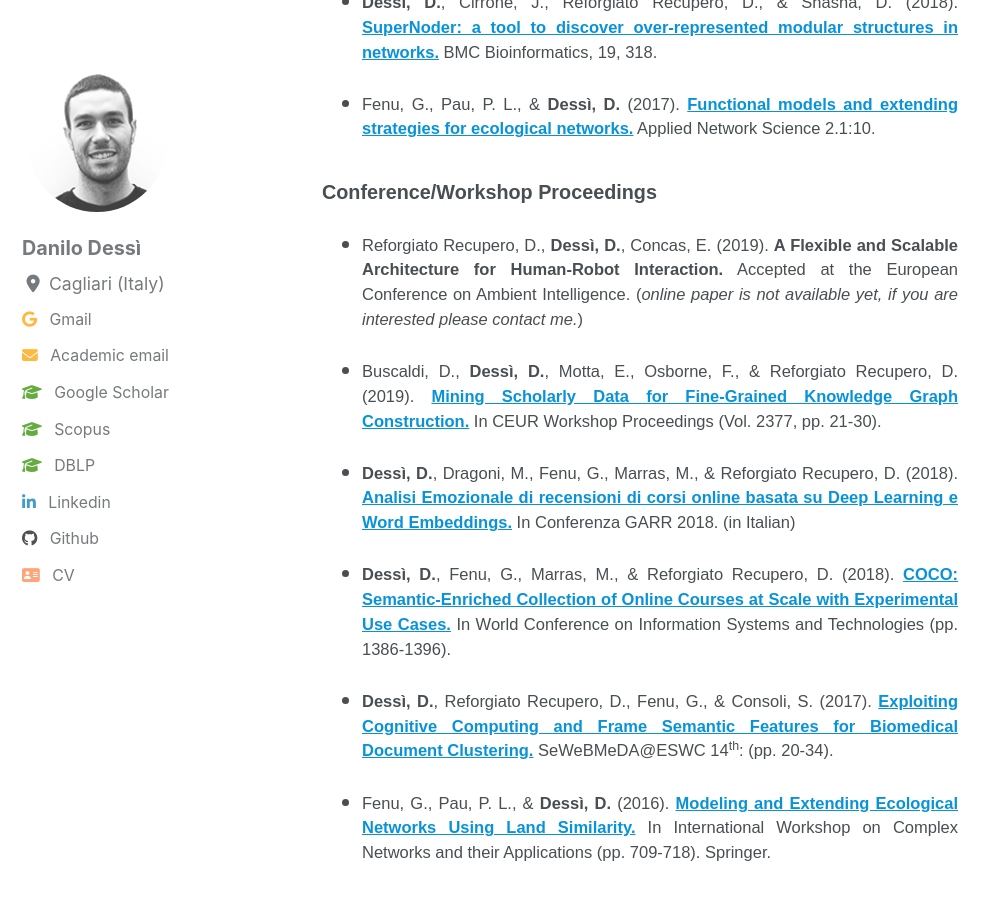
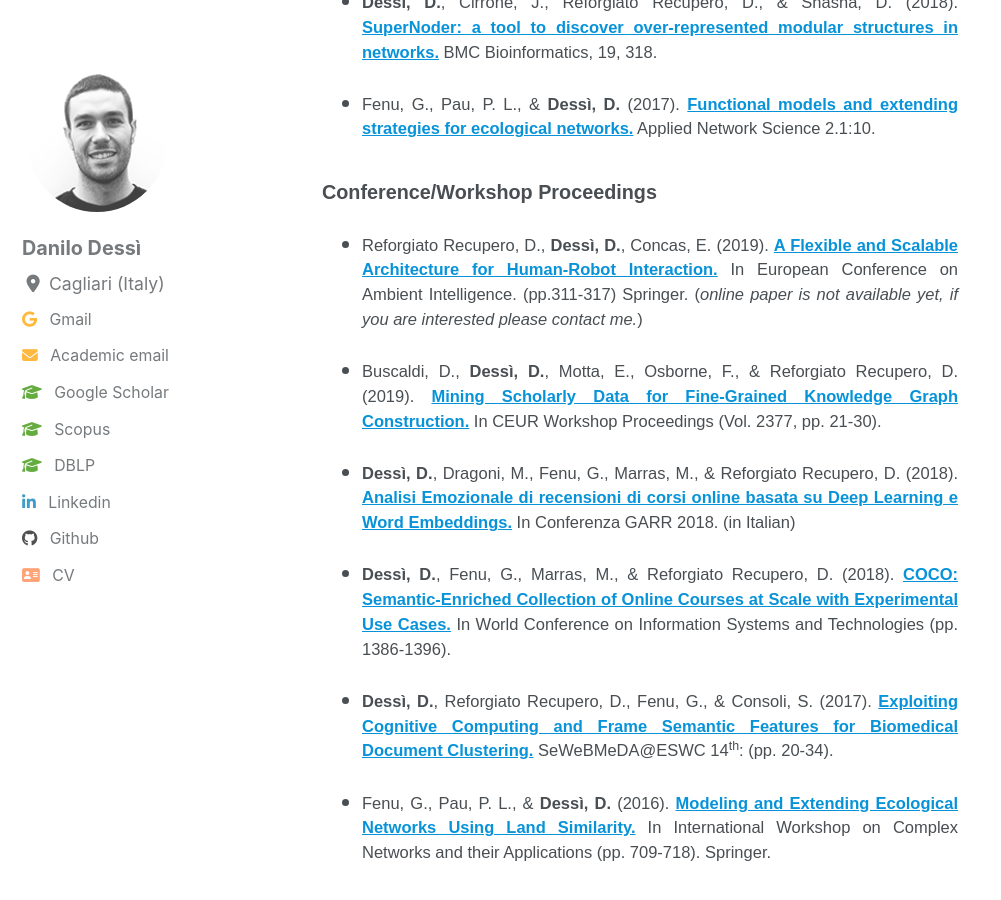
Before and after one commit to danilo-dessi/danilo-dessi.github.io, a Jekyll site: the page built from pages/publications.md, in a window 1280 px wide and 900 px high, scrolled down 380 px. Shown: the whole window, without its empty margins (0-1001 px from the left). Built offline with Jekyll 4.4.1, drawn with Linux system fonts in a browser that asks for light colours; cached includes are drawn as plain includes; nearby versions of some CDN libraries.

Commit message:
update 14-10-2019 update AMI 2019 paper

```diff
--- a/pages/publications.md
+++ b/pages/publications.md
@@ -16,7 +16,7 @@ title: Publications
 
 ### Conference/Workshop Proceedings
 
-- Reforgiato Recupero, D., **Dessì, D.**, Concas, E. (2019). **A Flexible and Scalable Architecture for Human-Robot Interaction.** Accepted at the European Conference on Ambient Intelligence. (*online paper is not available yet, if you are interested please contact me.*)
+- Reforgiato Recupero, D., **Dessì, D.**, Concas, E. (2019). [**A Flexible and Scalable Architecture for Human-Robot Interaction.**](https://link.springer.com/chapter/10.1007/978-3-030-34255-5_21) In European Conference on Ambient Intelligence. (pp.311-317) Springer. (*online paper is not available yet, if you are interested please contact me.*)
 
 - Buscaldi, D., **Dessì, D.**, Motta, E., Osborne, F., & Reforgiato Recupero, D. (2019). [**Mining Scholarly Data for Fine-Grained Knowledge Graph Construction.**](http://ceur-ws.org/Vol-2377/paper_3.pdf) In CEUR Workshop Proceedings (Vol. 2377, pp. 21-30).
 
```
